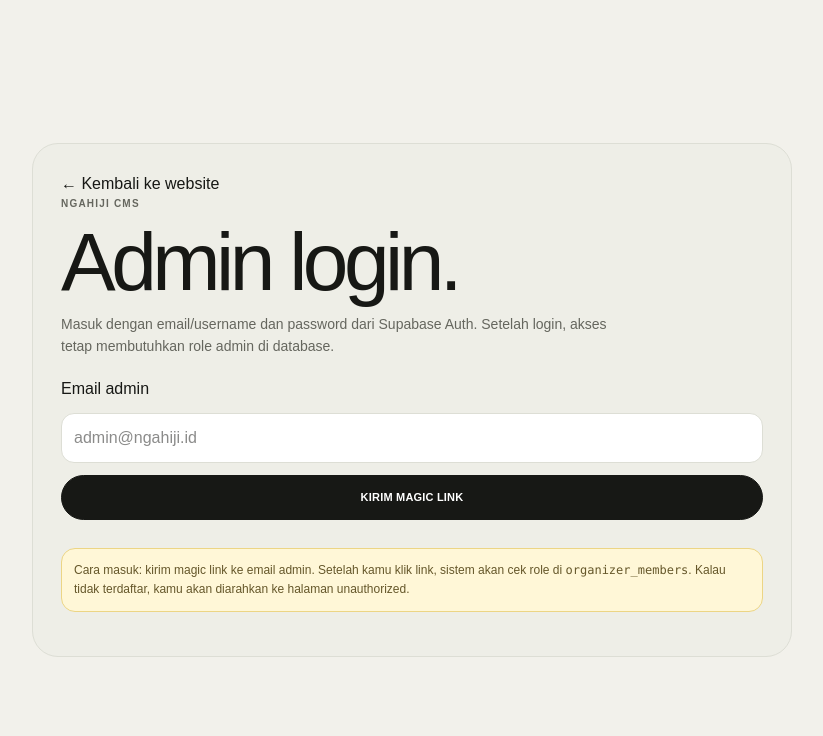
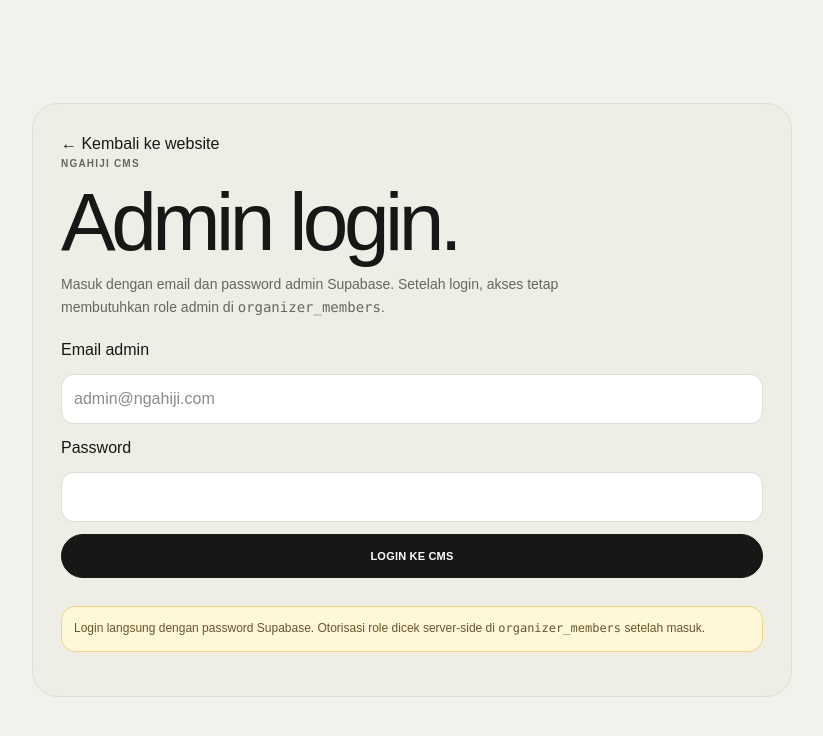
Before and after one commit to drpramadia/ngahiji_dakwah, a Next.js app: page /admin/login in a window 1280 px wide. Shown: the top 736 px of the page, without its empty margins (228-1051 px from the left). Built offline with nearby package versions, Linux system fonts and the light colour scheme.

Commit message:
Admin login: revert to password login (direct, no magic link)
- Faster login for known admin accounts already provisioned in Supabase Auth
- Callback route still enforces organizer_members role check for any magic-link based flow
- Notice text clarified

```diff
--- a/src/app/admin/login/AdminLoginForm.tsx
+++ b/src/app/admin/login/AdminLoginForm.tsx
@@ -1,33 +1,32 @@
 'use client';
 
+import { useRouter } from 'next/navigation';
 import { useState, type FormEvent } from 'react';
 import { createSupabaseBrowserClient } from '@/lib/supabase/browser';
-import { getAuthRedirectUrl } from '@/lib/app-url';
 
 export default function AdminLoginForm() {
+  const router = useRouter();
   const [email, setEmail] = useState('');
-  const [status, setStatus] = useState<string | null>(null);
+  const [password, setPassword] = useState('');
   const [error, setError] = useState<string | null>(null);
   const [pending, setPending] = useState(false);
 
   async function handleSubmit(event: FormEvent<HTMLFormElement>) {
     event.preventDefault();
     setPending(true);
-    setStatus(null);
     setError(null);
 
     try {
       const supabase = createSupabaseBrowserClient();
-      const redirectTo = getAuthRedirectUrl('/admin', window.location.origin);
-      const { error: authError } = await supabase.auth.signInWithOtp({
+      const { error: authError } = await supabase.auth.signInWithPassword({
         email: email.trim(),
-        options: { emailRedirectTo: redirectTo }
+        password
       });
       if (authError) throw authError;
-      setStatus('Magic link dikirim. Buka email untuk masuk. Otorisasi role akan dicek setelah verifikasi.');
+      router.refresh();
+      router.push('/admin');
     } catch (caught) {
-      setError(caught instanceof Error ? caught.message : 'Gagal mengirim magic link.');
-    } finally {
+      setError(caught instanceof Error ? caught.message : 'Login gagal.');
       setPending(false);
     }
   }
@@ -42,14 +41,23 @@
         onChange={(e) => setEmail(e.target.value)}
         required
         autoComplete="email"
-        placeholder="admin@ngahiji.id"
+        placeholder="admin@ngahiji.com"
+      />
+      <label htmlFor="adminPassword">Password</label>
+      <input
+        id="adminPassword"
+        type="password"
+        value={password}
+        onChange={(e) => setPassword(e.target.value)}
+        required
+        autoComplete="current-password"
+        minLength={6}
       />
       <button className="btn" type="submit" disabled={pending}>
-        {pending ? 'Mengirim magic link...' : 'Kirim Magic Link'}
+        {pending ? 'Memeriksa...' : 'Login ke CMS'}
       </button>
-      {status && <p className="admin-status">{status}</p>}
       {error && <p className="admin-error" role="alert">{error}</p>}
-      <p className="notice">Cara masuk: kirim magic link ke email admin. Setelah kamu klik link, sistem akan cek role di <code>organizer_members</code>. Kalau tidak terdaftar, kamu akan diarahkan ke halaman unauthorized.</p>
+      <p className="notice">Login langsung dengan password Supabase. Otorisasi role dicek server-side di <code>organizer_members</code> setelah masuk.</p>
     </form>
   );
 }
--- a/src/app/admin/login/page.tsx
+++ b/src/app/admin/login/page.tsx
@@ -12,7 +12,7 @@
         <Link className="pageback" href="/">← Kembali ke website</Link>
         <div className="eyebrow">NGAHIJI CMS</div>
         <h1>Admin login.</h1>
-        <p>Masuk dengan email/username dan password dari Supabase Auth. Setelah login, akses tetap membutuhkan role admin di database.</p>
+        <p>Masuk dengan email dan password admin Supabase. Setelah login, akses tetap membutuhkan role admin di <code>organizer_members</code>.</p>
         <AdminLoginForm />
       </section>
     </main>
```
